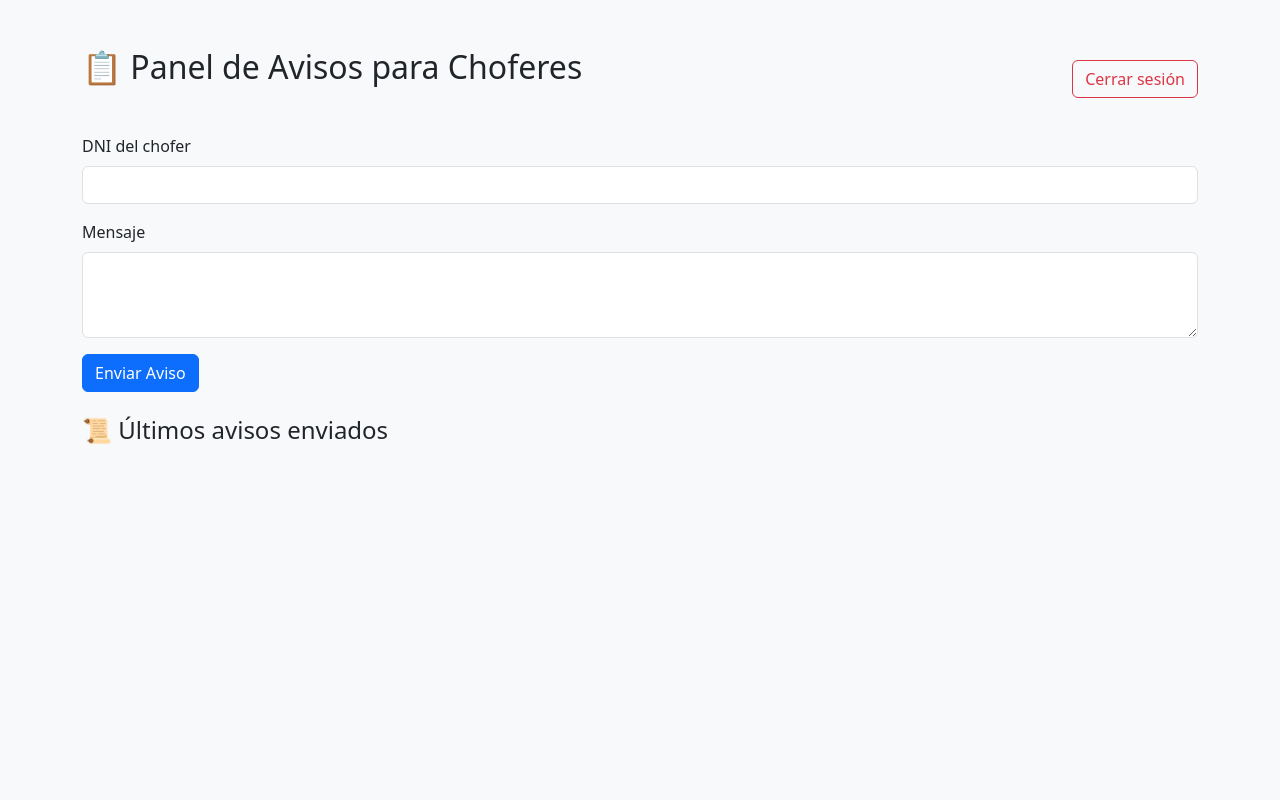
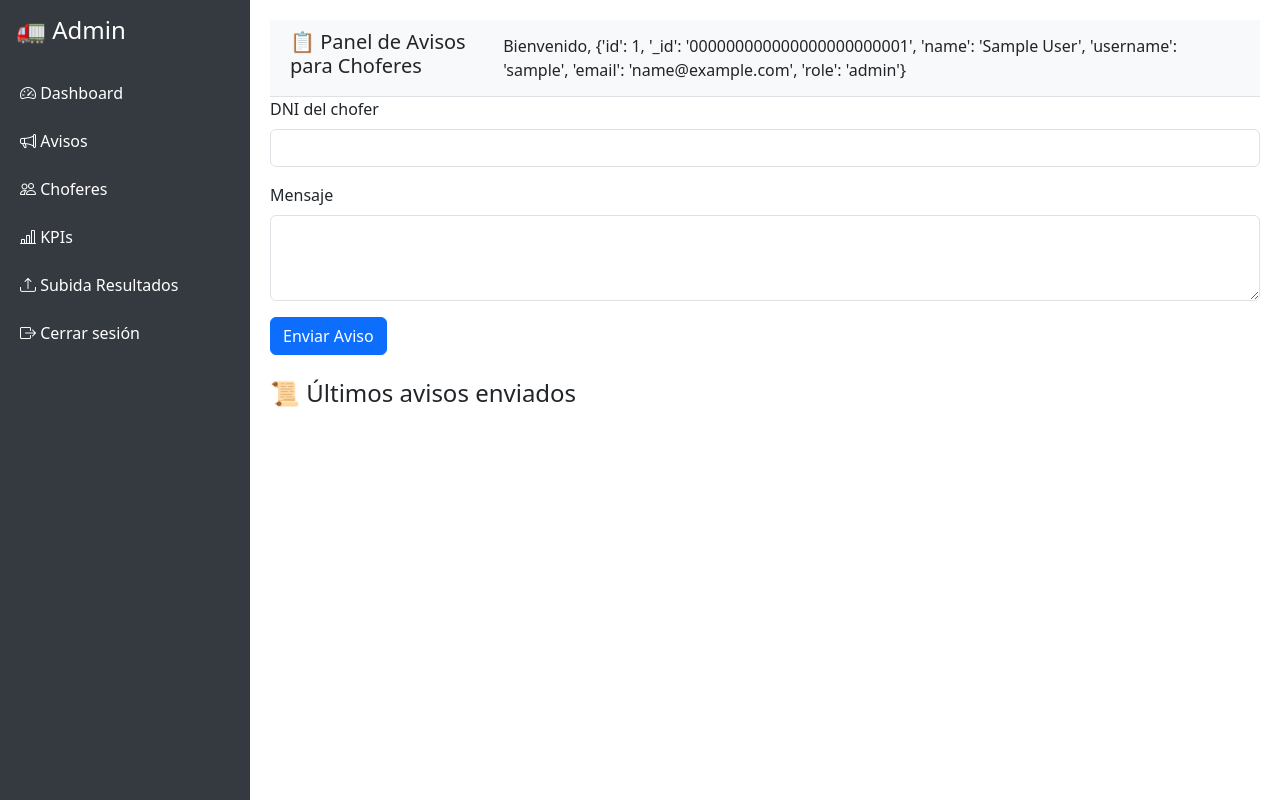
Before and after one commit to horamda/Choferes, a Flask app: page /panel in a window 1280 px wide. Run offline with Flask 3, Linux system fonts and the light colour scheme; the visitor is signed in with stand-in values (Sample User, id 1); data that the repository does not hold is empty.

Commit message:
dashboard

```diff
--- a/app.py
+++ b/app.py
@@ -1,30 +1,33 @@
-from flask import Flask, request, jsonify, render_template, redirect, url_for, session
+
+from flask import Flask, request, jsonify, render_template, redirect, url_for, session, send_file, flash, get_flashed_messages
 from flask_cors import CORS
 from datetime import timedelta
 import mysql.connector
 from config import MYSQL_CONFIG
 import os
 from dotenv import load_dotenv
+from io import BytesIO
+from functools import wraps
+
 load_dotenv()
-print("HOST:", os.getenv("DB_HOST"))
-print("USER:", os.getenv("DB_USER"))
-print("PWD:", os.getenv("DB_PASSWORD"))
-print("DB:", os.getenv("DB_NAME"))
-
-
 
 app = Flask(__name__)
 CORS(app)
 
-# Configuración de sesión
 app.secret_key = 'clave-super-secreta'
 app.permanent_session_lifetime = timedelta(minutes=30)
 
-# Conexión directa a MySQL
 def get_connection():
     return mysql.connector.connect(**MYSQL_CONFIG)
 
-# 🧑‍💼 Login de administrador (panel web)
+def login_required(f):
+    @wraps(f)
+    def decorated_function(*args, **kwargs):
+        if 'admin' not in session:
+            return redirect(url_for('login_admin'))
+        return f(*args, **kwargs)
+    return decorated_function
+
 @app.route('/login', methods=['GET', 'POST'])
 def login_admin():
     error = None
@@ -41,24 +44,20 @@ def login_admin():
 
         if user:
             session['admin'] = usuario
-            return redirect(url_for('panel'))
+            return redirect(url_for('dashboard'))
         else:
             error = "Usuario o contraseña incorrectos"
 
     return render_template('login.html', error=error)
 
-# 🔐 Logout del administrador
 @app.route('/logout')
 def logout():
     session.pop('admin', None)
     return redirect(url_for('login_admin'))
 
-# 🧾 Panel administrativo de avisos
 @app.route('/panel', methods=['GET', 'POST'])
+@login_required
 def panel():
-    if 'admin' not in session:
-        return redirect(url_for('login_admin'))
-
     mensaje_enviado = False
 
     if request.method == 'POST':
@@ -71,9 +70,9 @@ def panel():
         conn.commit()
         cursor.close()
         conn.close()
+        flash("✅ Aviso enviado correctamente", "success")
         mensaje_enviado = True
 
-    # Mostrar últimos avisos
     conn = get_connection()
     cursor = conn.cursor()
     cursor.execute("SELECT dni, mensaje, fecha FROM avisos ORDER BY fecha DESC LIMIT 10")
@@ -83,29 +82,128 @@ def panel():
 
     return render_template('panel.html', avisos=avisos, mensaje_enviado=mensaje_enviado)
 
-# 🚛 Login del chofer (usado por Flutter)
+@app.route('/dashboard')
+@login_required
+def dashboard():
+    return render_template('dashboard.html')
+
+@app.route('/admin/choferes')
+@login_required
+def listar_choferes():
+    conn = get_connection()
+    cursor = conn.cursor()
+    cursor.execute("SELECT dni, nombre FROM choferes")
+    choferes = cursor.fetchall()
+    cursor.close()
+    conn.close()
+    return render_template('choferes.html', choferes=choferes)
+
+@app.route('/admin/choferes/nuevo', methods=['GET', 'POST'])
+@login_required
+def nuevo_chofer():
+    if request.method == 'POST':
+        dni = request.form['dni']
+        nombre = request.form['nombre']
+        imagen = request.files['imagen']
+        imagen_blob = imagen.read() if imagen else None
+
+        conn = get_connection()
+        cursor = conn.cursor()
+        cursor.execute("SELECT 1 FROM choferes WHERE dni = %s", (dni,))
+        if cursor.fetchone():
+            flash("❌ Ya existe un chofer con ese DNI", "danger")
+            return redirect(url_for('nuevo_chofer'))
+
+        cursor.execute("INSERT INTO choferes (dni, nombre, imagen) VALUES (%s, %s, %s)", (dni, nombre, imagen_blob))
+        conn.commit()
+        cursor.close()
+        conn.close()
+        flash("✅ Chofer creado correctamente", "success")
+        return redirect(url_for('listar_choferes'))
+
+    return render_template('nuevo_chofer.html')
+
+@app.route('/admin/choferes/editar/<dni>', methods=['GET', 'POST'])
+@login_required
+def editar_chofer(dni):
+    conn = get_connection()
+    cursor = conn.cursor()
+
+    if request.method == 'POST':
+        nombre = request.form['nombre']
+        imagen = request.files['imagen']
+        if imagen:
+            imagen_blob = imagen.read()
+            cursor.execute("UPDATE choferes SET nombre = %s, imagen = %s WHERE dni = %s", (nombre, imagen_blob, dni))
+        else:
+            cursor.execute("UPDATE choferes SET nombre = %s WHERE dni = %s", (nombre, dni))
+        conn.commit()
+        cursor.close()
+        conn.close()
+        flash("✅ Datos del chofer actualizados", "success")
+        return redirect(url_for('listar_choferes'))
+
+    cursor.execute("SELECT nombre FROM choferes WHERE dni = %s", (dni,))
+    chofer = cursor.fetchone()
+    cursor.close()
+    conn.close()
+
+    if not chofer:
+        flash("❌ Chofer no encontrado", "danger")
+        return redirect(url_for('listar_choferes'))
+
+    return render_template('editar_chofer.html', dni=dni, nombre=chofer[0])
+
+@app.route('/admin/choferes/eliminar/<dni>', methods=['POST'])
+@login_required
+def eliminar_chofer(dni):
+    conn = get_connection()
+    cursor = conn.cursor()
+    cursor.execute("DELETE FROM choferes WHERE dni = %s", (dni,))
+    conn.commit()
+    cursor.close()
+    conn.close()
+    flash("🗑️ Chofer eliminado", "warning")
+    return redirect(url_for('listar_choferes'))
+
+@app.route('/chofer/imagen/<dni>')
+def imagen_chofer(dni):
+    conn = get_connection()
+    cursor = conn.cursor()
+    cursor.execute("SELECT imagen FROM choferes WHERE dni = %s", (dni,))
+    result = cursor.fetchone()
+    cursor.close()
+    conn.close()
+
+    if result and result[0]:
+        return send_file(BytesIO(result[0]), mimetype='image/jpeg')
+    else:
+        return "", 204
+
+@app.route('/admin/kpis')
+@login_required
+def vista_kpis():
+    return render_template('kpis.html')
+
+
 @app.route('/api/login', methods=['POST'])
 def login_chofer():
     data = request.get_json()
     dni = data.get('dni')
-
     if not dni:
         return jsonify({'success': False, 'message': 'DNI requerido'}), 400
-
     conn = get_connection()
     cursor = conn.cursor()
     cursor.execute("SELECT nombre FROM choferes WHERE dni = %s", (dni,))
     result = cursor.fetchone()
     cursor.close()
     conn.close()
-
     if result:
         return jsonify({'success': True, 'nombre': result[0]})
     else:
         return jsonify({'success': False, 'message': 'Chofer no encontrado'}), 404
 
-# 📊 KPIs diarios del chofer
-@app.route('/kpis/<dni>', methods=['GET'])
+@app.route('/kpis/<dni>')
 def kpis(dni):
     conn = get_connection()
     cursor = conn.cursor()
@@ -119,15 +217,40 @@ def kpis(dni):
     result = cursor.fetchone()
     cursor.close()
     conn.close()
-
     if result:
         keys = ['fecha', 'entregas', 'rechazos', 'puntualidad', 'km', 'servicio']
         return jsonify(dict(zip(keys, result)))
     else:
         return jsonify({'message': 'No se encontraron KPIs'}), 404
 
-# 🔔 Avisos para choferes
-@app.route('/avisos/<dni>', methods=['GET'])
+@app.route('/kpis/historial/<dni>')
+def historial_kpis(dni):
+    page = int(request.args.get('page', 1))
+    per_page = 10
+    offset = (page - 1) * per_page
+    conn = get_connection()
+    cursor = conn.cursor()
+    cursor.execute("""
+        SELECT fecha, entregas, rechazos, puntualidad, km, servicio
+        FROM resultados_kpi
+        WHERE dni = %s
+        ORDER BY fecha DESC
+        LIMIT %s OFFSET %s
+    """, (dni, per_page, offset))
+    results = cursor.fetchall()
+    cursor.close()
+    conn.close()
+    kpis = [{
+        'fecha': row[0].strftime('%Y-%m-%d'),
+        'entregas': row[1],
+        'rechazos': row[2],
+        'puntualidad': row[3],
+        'km': float(row[4]),
+        'servicio': row[5]
+    } for row in results]
+    return jsonify(kpis)
+
+@app.route('/avisos/<dni>')
 def avisos(dni):
     conn = get_connection()
     cursor = conn.cursor()
@@ -141,39 +264,65 @@ def avisos(dni):
     rows = cursor.fetchall()
     cursor.close()
     conn.close()
-
     avisos = [{'id': r[0], 'fecha': r[1].strftime('%Y-%m-%d %H:%M'), 'mensaje': r[2]} for r in rows]
     return jsonify(avisos)
 
-@app.route('/kpis/historial/<dni>', methods=['GET'])
-def historial_kpis(dni):
-    conn = get_connection()
-    cursor = conn.cursor()
-    cursor.execute("""
-        SELECT fecha, entregas, rechazos, puntualidad, km, servicio
-        FROM resultados_kpi
-        WHERE dni = %s
-        ORDER BY fecha DESC
-        LIMIT 30
-    """, (dni,))
-    results = cursor.fetchall()
-    cursor.close()
-    conn.close()
+@app.route('/admin/subida', methods=['GET', 'POST'])
+@login_required
+def subida_resultados():
+    if request.method == 'POST':
+        archivo = request.files['archivo']
+        if not archivo or not archivo.filename.endswith('.txt'):
+            flash("❌ El archivo debe ser .txt", "danger")
+            return redirect(url_for('subida_resultados'))
 
-    kpis = [
-        {
-            'fecha': row[0].strftime('%Y-%m-%d'),
-            'entregas': row[1],
-            'rechazos': row[2],
-            'puntualidad': row[3],
-            'km': float(row[4]),
-            'servicio': row[5]
-        } for row in results
-    ]
+        registros_insertados = 0
+        try:
+            conn = get_connection()
+            cursor = conn.cursor()
 
-    return jsonify(kpis)
+            for linea in archivo.stream.readlines():
+                try:
+                    decoded = linea.decode('utf-8').strip()
+                    if not decoded or decoded.startswith('#'):
+                        continue
+
+                    partes = decoded.split(',')
+                    if len(partes) != 7:
+                        continue
+
+                    dni = partes[0]
+                    fecha = partes[1]
+                    entregas = int(partes[2])
+                    rechazos = int(partes[3])
+                    puntualidad = float(partes[4])
+                    km = float(partes[5])
+                    servicio = partes[6]
+
+                    cursor.execute("""
+                        INSERT INTO resultados_kpi (dni, fecha, entregas, rechazos, puntualidad, km, servicio)
+                        VALUES (%s, %s, %s, %s, %s, %s, %s)
+                    """, (dni, fecha, entregas, rechazos, puntualidad, km, servicio))
+
+                    registros_insertados += 1
+
+                except Exception as e:
+                    continue  # Línea con error
+
+            conn.commit()
+            cursor.close()
+            conn.close()
+            flash(f"✅ {registros_insertados} registros cargados correctamente.", "success")
+
+        except Exception as e:
+            flash("❌ Error al procesar el archivo.", "danger")
+
+    return render_template('subida_resultados.html')
+
+@app.route('/')
+def home():
+    return redirect(url_for('login_admin'))
 
 
-# ▶️ Ejecutar app
 if __name__ == '__main__':
-   app.run(host='0.0.0.0', port=5000)
+    app.run(host='0.0.0.0', port=5000, debug=True)
--- /dev/null
+++ b/templates/base.html
@@ -0,0 +1,66 @@
+
+<!DOCTYPE html>
+<html lang="es">
+<head>
+    <meta charset="UTF-8">
+    <title>{% block title %}Panel Administrativo{% endblock %}</title>
+    <link href="https://cdn.jsdelivr.net/npm/bootstrap@5.3.0/dist/css/bootstrap.min.css" rel="stylesheet">
+    <link href="https://cdn.jsdelivr.net/npm/bootstrap-icons@1.10.5/font/bootstrap-icons.css" rel="stylesheet">
+    <style>
+        body {
+            display: flex;
+            min-height: 100vh;
+        }
+        .sidebar {
+            width: 250px;
+            background-color: #343a40;
+            color: white;
+        }
+        .sidebar a {
+            color: white;
+            text-decoration: none;
+            display: block;
+            padding: 12px 20px;
+        }
+        .sidebar a:hover {
+            background-color: #495057;
+        }
+        .content {
+            flex: 1;
+            padding: 20px;
+        }
+        .topbar {
+            background-color: #f8f9fa;
+            padding: 10px 20px;
+            border-bottom: 1px solid #dee2e6;
+        }
+    </style>
+</head>
+<body>
+    <div class="sidebar">
+        <h4 class="p-3">🚛 Admin</h4>
+        <a href="{{ url_for('dashboard') }}"><i class="bi bi-speedometer2"></i> Dashboard</a>
+        <a href="{{ url_for('panel') }}"><i class="bi bi-megaphone"></i> Avisos</a>
+        <a href="{{ url_for('listar_choferes') }}"><i class="bi bi-people"></i> Choferes</a>
+        <a href="{{ url_for('vista_kpis') }}"><i class="bi bi-bar-chart-line"></i> KPIs</a>
+        <a href="{{ url_for('subida_resultados') }}"><i class="bi bi-upload"></i> Subida Resultados</a>
+        <a href="{{ url_for('logout') }}"><i class="bi bi-box-arrow-right"></i> Cerrar sesión</a>
+    </div>
+    <div class="content">
+        <div class="topbar d-flex justify-content-between align-items-center">
+            <h5>{% block header %}Panel{% endblock %}</h5>
+            <span>Bienvenido, {{ session['admin'] }}</span>
+        </div>
+
+        {% with messages = get_flashed_messages(with_categories=true) %}
+          {% if messages %}
+            {% for category, message in messages %}
+              <div class="alert alert-{{ category }} mt-3">{{ message }}</div>
+            {% endfor %}
+          {% endif %}
+        {% endwith %}
+
+        {% block content %}{% endblock %}
+    </div>
+</body>
+</html>
--- a/templates/panel.html
+++ b/templates/panel.html
@@ -1,46 +1,17 @@
-<!DOCTYPE html>
-<html lang="es">
-  <head>
-    <meta charset="UTF-8" />
-    <title>Panel de Avisos</title>
-    <link
-      href="https://cdn.jsdelivr.net/npm/bootstrap@5.3.0/dist/css/bootstrap.min.css"
-      rel="stylesheet"
-    />
-  </head>
-  <body class="bg-light">
-    <div class="container mt-5">
+{% extends "base.html" %}
 
-      <div class="d-flex justify-content-between align-items-center mb-4">
-       <h2 class="mb-4">📋 Panel de Avisos para Choferes</h2>
-        <a href="{{ url_for('logout') }}" class="btn btn-outline-danger"
-          >Cerrar sesión</a
-        >
-      </div>
-      {% if mensaje_enviado %}
-      <div class="alert alert-success">✅ Aviso enviado con éxito</div>
-      {% endif %}
+{% block title %}Panel de Avisos{% endblock %}
+{% block header %}📋 Panel de Avisos para Choferes{% endblock %}
 
+{% block content %}
 <form method="post" class="mb-4">
     <div class="mb-3">
         <label for="dni" class="form-label">DNI del chofer</label>
-          <input
-            type="text"
-            class="form-control"
-            id="dni"
-            name="dni"
-            required
-          />
+        <input type="text" class="form-control" id="dni" name="dni" required />
     </div>
     <div class="mb-3">
         <label for="mensaje" class="form-label">Mensaje</label>
-          <textarea
-            class="form-control"
-            id="mensaje"
-            name="mensaje"
-            rows="3"
-            required
-          ></textarea>
+        <textarea class="form-control" id="mensaje" name="mensaje" rows="3" required></textarea>
     </div>
     <button type="submit" class="btn btn-primary">Enviar Aviso</button>
 </form>
@@ -49,13 +20,9 @@
 <ul class="list-group">
     {% for aviso in avisos %}
     <li class="list-group-item">
-          <strong>{{ aviso[0] }}</strong> - {{ aviso[1] }} <br /><small
-            class="text-muted"
-            >{{ aviso[2] }}</small
-          >
+        <strong>{{ aviso[0] }}</strong> - {{ aviso[1] }} <br />
+        <small class="text-muted">{{ aviso[2] }}</small>
     </li>
     {% endfor %}
 </ul>
-    </div>
-  </body>
-</html>
+{% endblock %}
```
Also changed, not shown: templates/choferes.html (added, +30 -0 lines), templates/dashboard.html (added, +65 -0 lines), templates/editar_chofer.html (added, +29 -0 lines), templates/kpis.html (added, +48 -0 lines), templates/nuevo_chofer.html (added, +29 -0 lines), templates/subida_resultados.html (added, +45 -0 lines). Lines whose indentation alone changed are shown as unchanged.
